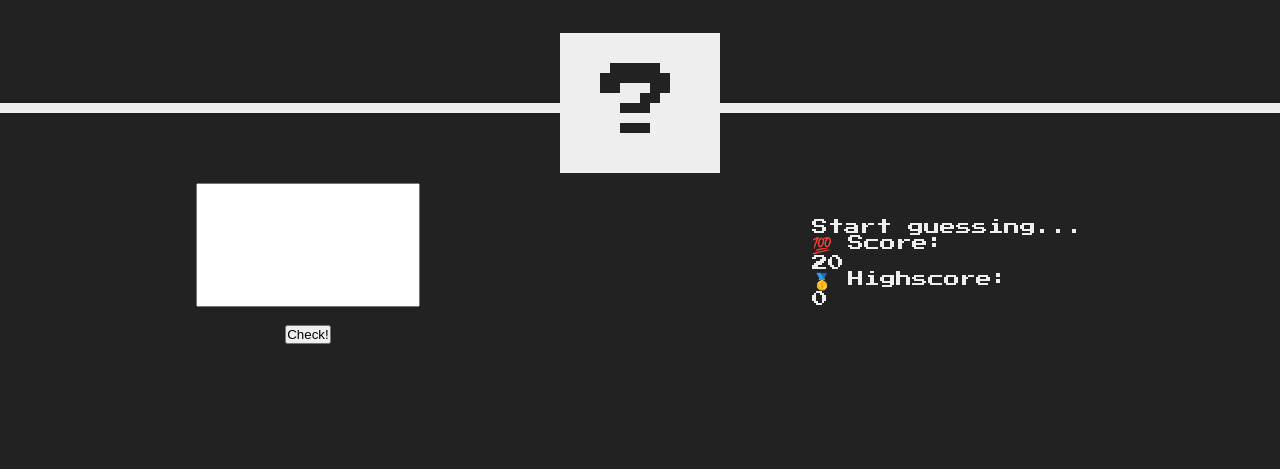
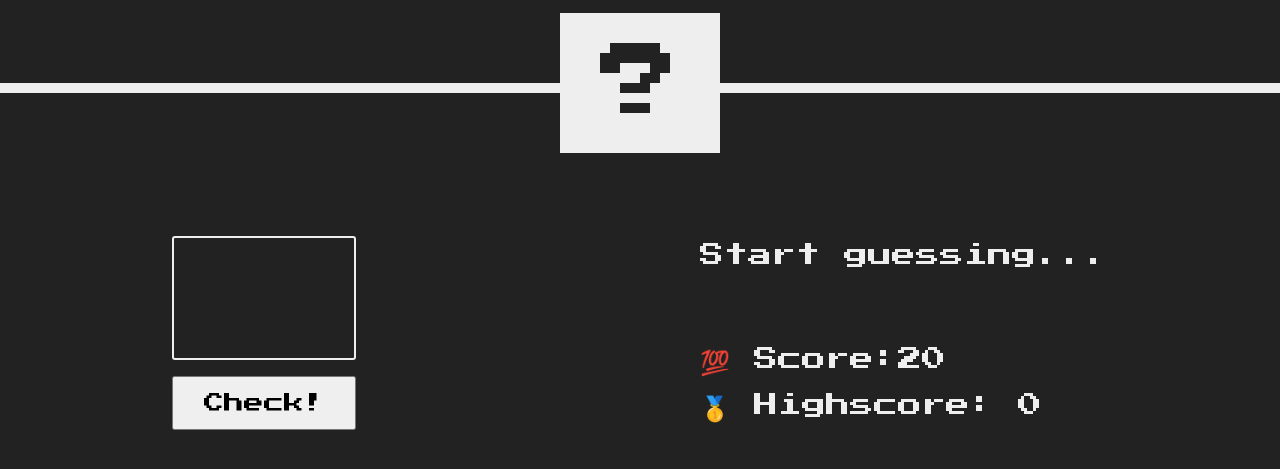
Before and after one commit to Kal-El89/guessMyNumber, a plain HTML site: page index.html in a window 1280 px wide. Shown: the part 197-666 px from the top of the page. Drawn offline with Linux system fonts and the light colour scheme.

Commit message:
feat: modify html code and add css

```diff
--- a/index.html
+++ b/index.html
@@ -4,30 +4,35 @@
     <meta charset="UTF-8" />
     <meta http-equiv="X-UA-Compatible" content="IE=edge" />
     <meta name="viewport" content="width=device-width, initial-scale=1.0" />
-        <link rel="preconnect" href="https://fonts.googleapis.com">
-        <link rel="preconnect" href="https://fonts.gstatic.com" crossorigin>
-        <link href="https://fonts.googleapis.com/css2?family=Press+Start+2P&display=swap" rel="stylesheet">
-        <link rel="stylesheet" type="text/css" href="style.css"/>
+    <link rel="preconnect" href="https://fonts.googleapis.com" />
+    <link rel="preconnect" href="https://fonts.gstatic.com" crossorigin />
+    <link
+      href="https://fonts.googleapis.com/css2?family=Press+Start+2P&display=swap"
+      rel="stylesheet"
+    />
+    <link rel="stylesheet" type="text/css" href="style.css" />
     <title>Document</title>
   </head>
   <body>
     <header>
-            <button class="againBox">Again!</button>
+      <button class="again-box">Again!</button>
       <h1 class="guess">Guess My Number</h1>
       <p class="question">?</p>
       <p class="between">(Between 1 and 20)</p>
     </header>
     <main>
       <section>
-                <div class="checkScore">
+        <div class="check-score">
           <div class="left">
-                        <input type="number" class="inputNumber" /><br />
-                        <button class="checkBox">Check!</button>
+            <input type="number" class="input-number" /><br />
+            <button class="check-box">Check!</button>
           </div>
           <div class="right">
-                        <p class="labelStart">Start guessing...</p>
-                        <p class="labelScore">💯 Score:<p class="score">20</p></p>
-                        <p class="LabelHighscore">🥇 Highscore: <p>0</p></p>
+            <p class="label-start">Start guessing...</p>
+            <p class="label-score">💯 Score:<span class="score">20</span></p>
+            <p class="Label-highscore">
+              🥇 Highscore: <span class="highscore">0</span>
+            </p>
           </div>
         </div>
       </section>
--- a/style.css
+++ b/style.css
@@ -10,17 +10,18 @@ body {
 }
 
 header {
-  height: 300px;
+  height: 35vh;
   border-bottom: 10px solid #eee;
   position: relative;
 }
-.againBox {
+.again-box {
   padding: 15px 30px;
   font-size: 20px;
   font-family: "Press Start 2P", cursive;
   position: absolute;
   top: 20px;
   left: 20px;
+  cursor: pointer;
 }
 .between {
   position: absolute;
@@ -46,20 +47,46 @@ header {
   width: 100%;
   font-size: 50px;
 }
-.checkScore {
+/* body */
+.check-score {
   display: flex;
   justify-content: space-around;
   align-items: center;
-  height: 300px;
+  height: 18rem;
+  margin-top: 6rem;
 }
-.inputNumber {
+/* numbers & check section */
+.left {
+  text-align: center;
+}
+.check-box {
+  padding: 15px 30px;
+  font-size: 20px;
+  font-family: "Press Start 2P", cursive;
+  cursor: pointer;
+}
+.input-number {
   font-size: 70px;
-  width: 200px;
+  width: 160px;
   display: block;
   height: 100px;
   padding: 10px;
   text-align: center;
+  background-color: #222;
+  border: 2px solid #eee;
+  border-radius: 3px;
+  color: #eee;
 }
-.left {
-  text-align: center;
+/* scores section */
+
+.label-start {
+  padding-bottom: 5rem;
+  font-size: 1.5rem;
 }
+.label-score {
+  font-size: 1.5rem;
+  padding-bottom: 1rem;
+}
+.Label-highscore {
+  font-size: 1.5rem;
+}
```
Lines whose indentation alone changed are shown as unchanged.
